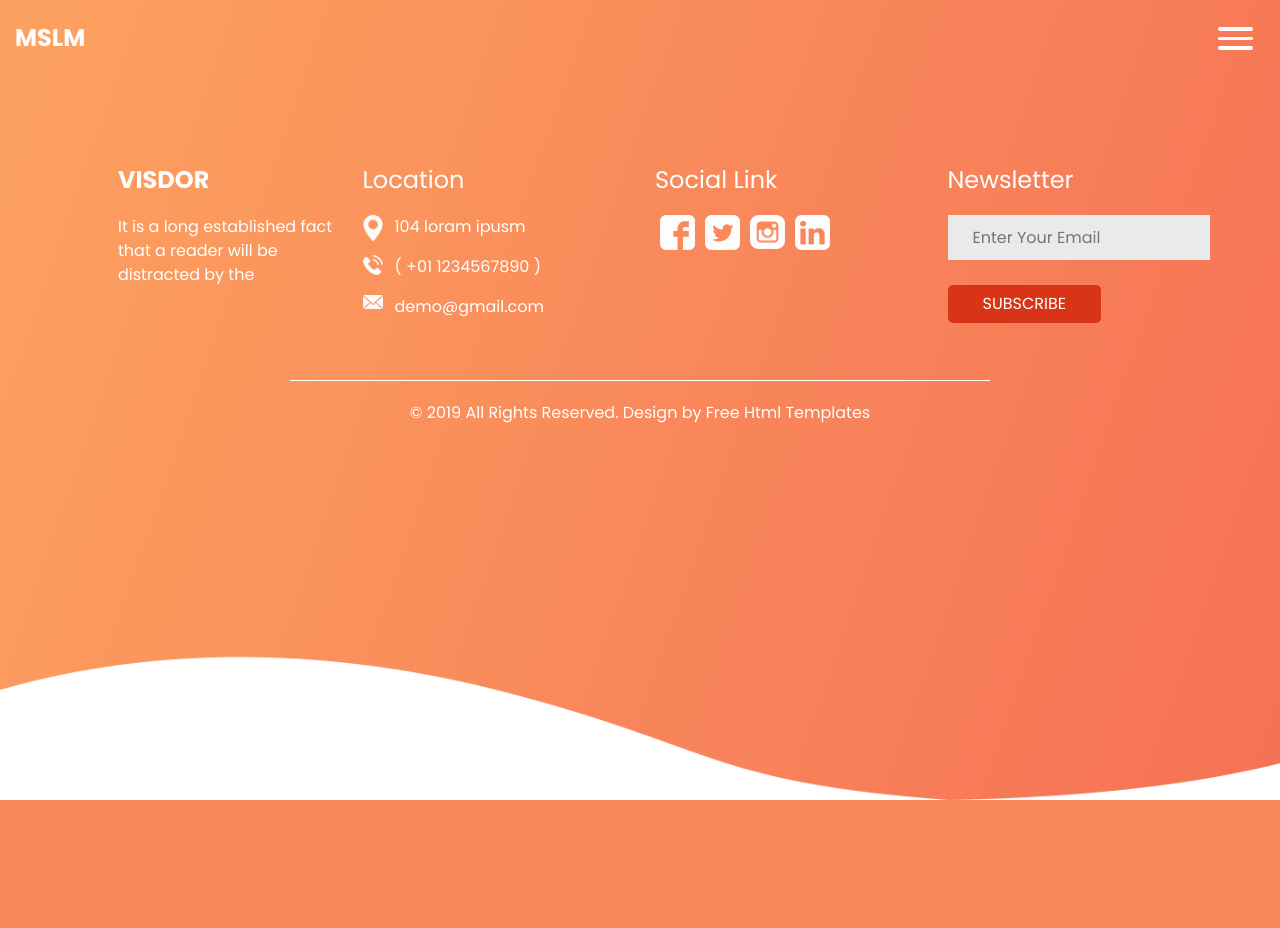
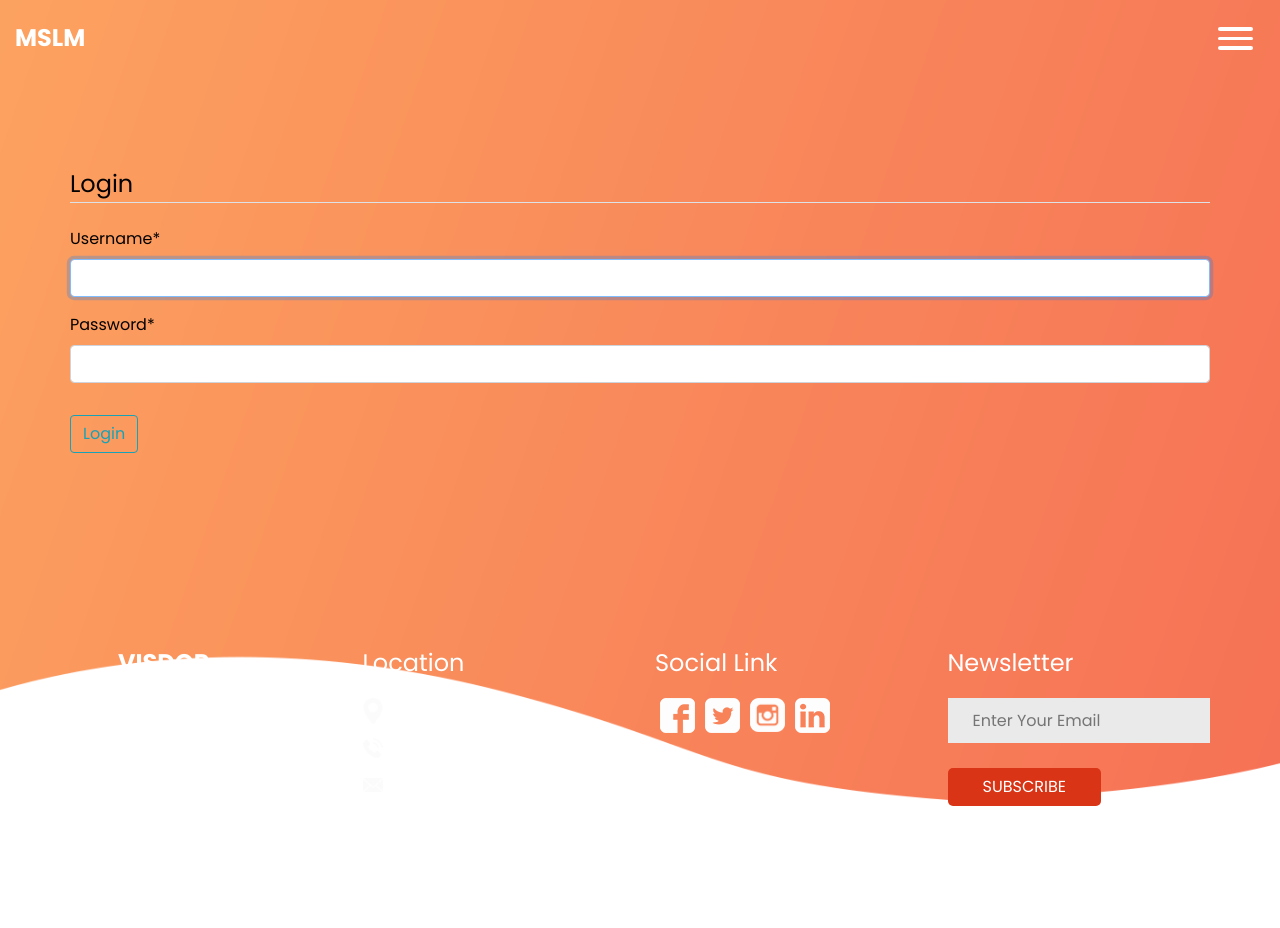
Before and after one commit to mslmyrtd/django-project, a Django app: page /login/ in a window 1280 px wide. Before the commit the page ends 800 px from the top, so only its background shows below. Run offline with Django 3.2, Linux system fonts and the light colour scheme; some libraries are stand-ins or nearby versions; some web fonts are replaced.

Commit message:
login logout codları yazıldı

```diff
--- a/main/settings.py
+++ b/main/settings.py
@@ -143,4 +143,5 @@
 # https://docs.djangoproject.com/en/3.2/ref/settings/#default-auto-field
 
 DEFAULT_AUTO_FIELD = "django.db.models.BigAutoField"
-CRISPY_TEMPLATE_PACK="bootsrap4"
+CRISPY_TEMPLATE_PACK = 'bootstrap4'
+LOGIN_REDIRECT_URL="/"
--- a/templates/login.html
+++ b/templates/login.html
@@ -1,5 +1,20 @@
 {% extends 'base.html' %}
-
+{% load crispy_forms_tags %}
 {% block content %}
-
+    <div class="about-section layout_padding">
+    <div class="container">
+        <div class="content-section">
+            <form action="" method="post">
+                {% csrf_token %}
+                <fieldset class="form-group">
+                    <legend class="border-bottom mb-4">Login</legend>
+                    {{ form|crispy}}
+                </fieldset>
+                <div class="form-group">
+                    <button class="btn btn-outline-info">Login</button>
+                </div>
+            </form>
+        </div>
+    </div>
+    </div>
 {% endblock content %}
```
Also changed, not shown: templates/logout.html (+14 -0 lines).
